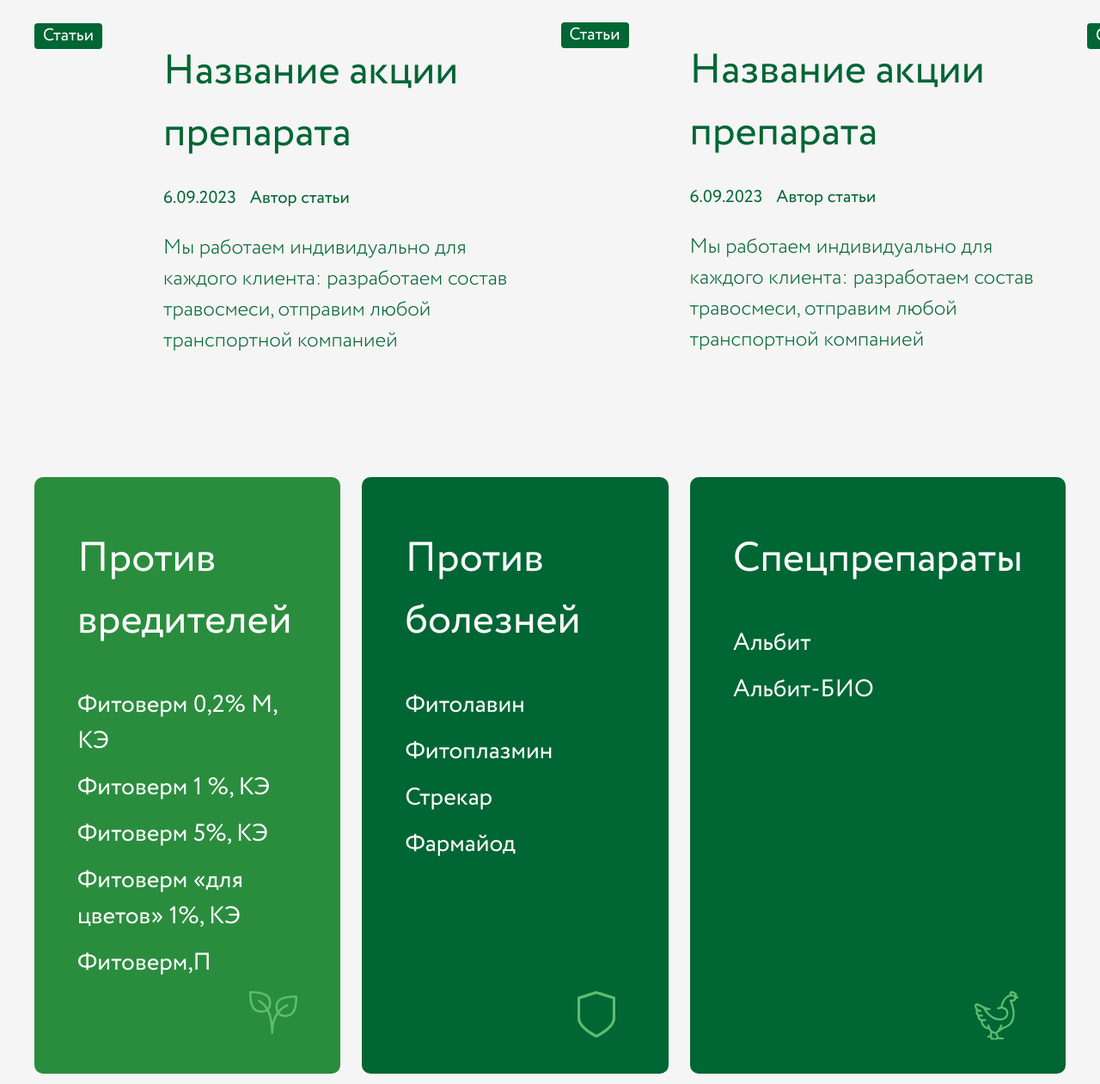
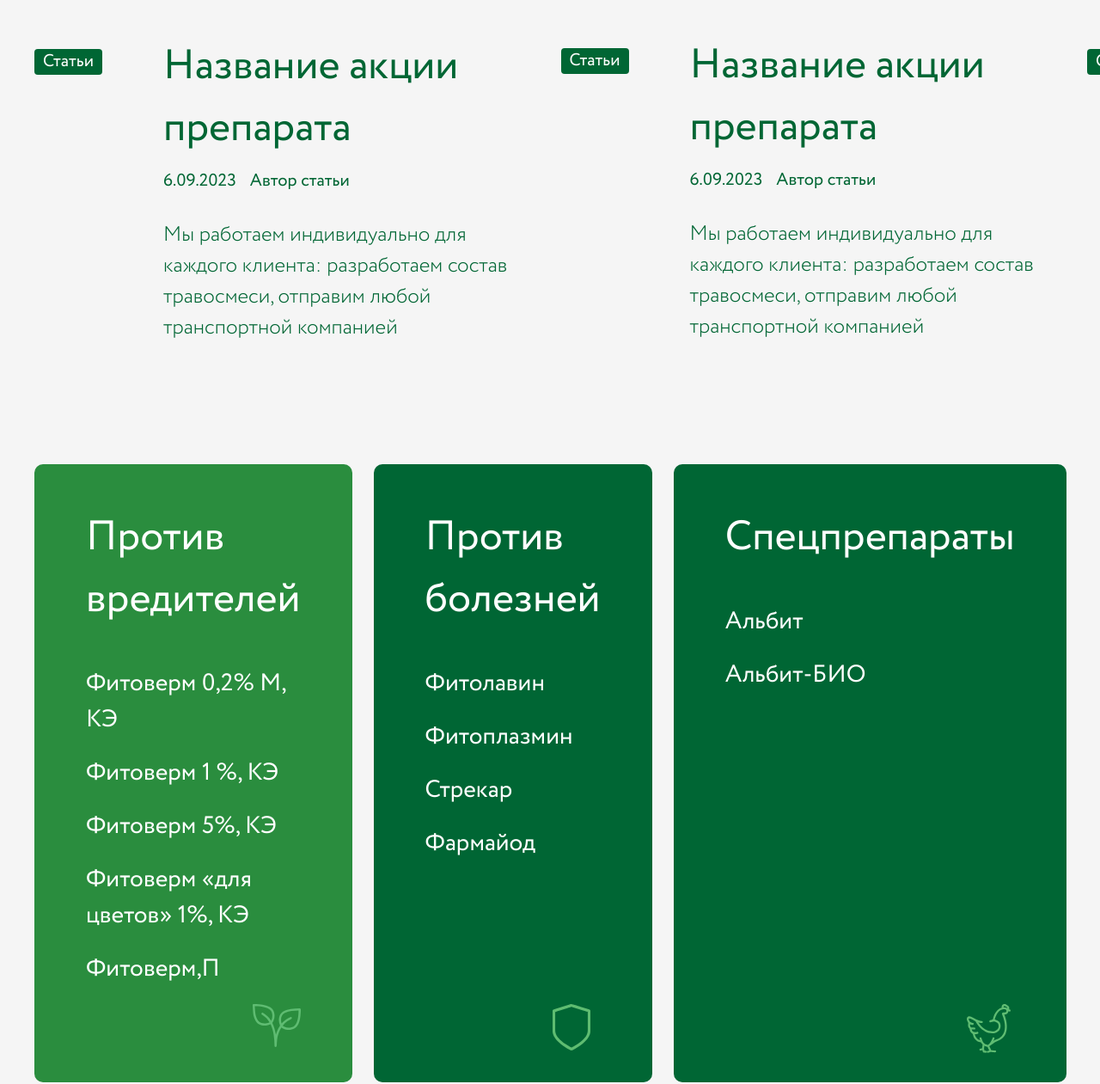
Before and after one commit to yurkaronin/Bais-yug-2023, a website: page src/pages/home-page.html in a window 1280 px wide. Shown: the part 1418-2679 px from the top of the page at 86% size. Drawn offline with nearby package versions, Linux system fonts and the light colour scheme; files that its build step writes are made by us from their sources; files whose address does not match are found by name.

Commit message:
Пиксель пёрфект

```diff
--- a/css/blocks/_card-item.scss
+++ b/css/blocks/_card-item.scss
@@ -16,7 +16,6 @@
   }
   &__title {
     margin: 0;
-    margin-bottom: 24px;
     font-size: 48px;
     font-weight: 400;
 
@@ -24,6 +23,7 @@
   &__link {
     text-decoration: none;
     display: block;
+    margin-bottom: 10px;
   }
   &__meta {
     font-size: 20px;
@@ -35,7 +35,7 @@
     flex-wrap: wrap;
     gap: 16px;
     align-items: center;
-    margin-bottom: 25px;
+    margin-bottom: 30px;
   }
   &__text {
     margin: 0;
--- /dev/null
+++ b/css/blocks/_direction-card.scss
@@ -0,0 +1,35 @@
+.direction-card {
+  border-radius: 10px;
+  background: #2a8d3e;
+  padding: 50px 60px 35px;
+  display: flex;
+    flex-direction: column;
+  &__name {
+    margin: 0;
+    margin-bottom: 40px;
+    color: var(--White);
+    font-size: 48px;
+    font-weight: 400;
+  }
+  &__list {
+    list-style: none;
+    padding: 0;
+    margin: 0;
+    margin-bottom: auto;
+    li {
+      margin-bottom: 20px;
+      color: var(--White);
+      font-size: 28px;
+      font-weight: 400;
+    }
+  }
+  &--two {
+    background: #006634;
+  }
+  &__icon {
+    display: block;
+    width: 56px;
+    height: 56px;
+    margin-left: auto;
+  }
+}
--- a/css/sections/_advances.scss
+++ b/css/sections/_advances.scss
@@ -8,9 +8,13 @@
     display: grid;
     gap: 25px;
     grid-template-columns: repeat(2, 1fr);
+    align-items: flex-start;
 
     padding-top: 130px;
     padding-bottom: 240px;
+  }
+  &__right {
+    padding-top: 15px;
   }
 
   &__list {
@@ -31,6 +35,7 @@
   &__text {
     margin: 0;
     font-size: 32px;
+    line-height: 1.7;
     font-weight: 300;
   }
   li:first-of-type &__text {
--- a/css/sections/_catalog-directions.scss
+++ b/css/sections/_catalog-directions.scss
@@ -8,39 +8,3 @@
     grid-template-columns: repeat(3, 1fr);
   }
 }
-
-.direction-card {
-  border-radius: 10px;
-  background: #2a8d3e;
-  padding: 60px 50px 40px;
-  display: flex;
-    flex-direction: column;
-  &__name {
-    margin: 0;
-    margin-bottom: 40px;
-    color: var(--White);
-    font-size: 48px;
-    font-weight: 400;
-  }
-  &__list {
-    list-style: none;
-    padding: 0;
-    margin: 0;
-    margin-bottom: auto;
-    li {
-      margin-bottom: 12px;
-      color: var(--White);
-      font-size: 28px;
-      font-weight: 400;
-    }
-  }
-  &--two {
-    background: #006634;
-  }
-  &__icon {
-    display: block;
-    width: 56px;
-    height: 56px;
-    margin-left: auto;
-  }
-}
--- a/css/sections/_content.scss
+++ b/css/sections/_content.scss
@@ -4,6 +4,7 @@
   font-style: normal;
   font-weight: 300;
   padding-bottom: 0;
+  padding-top: 100px;
   &__two {
     columns: 2;
     column-gap: 24px;
--- a/css/sections/_footer.scss
+++ b/css/sections/_footer.scss
@@ -69,14 +69,14 @@
     font-weight: 400;
     line-height: 1;
     margin: 0;
-    margin-bottom: 26px;
+    margin-bottom: 34px;
   }
   &__nav {
     list-style: none;
     padding: 0;
     margin: 0;
     li:not(:last-of-type) {
-      margin-bottom: 12px;
+      margin-bottom: 5px;
     }
     a {
       font-size: 20px;
@@ -91,6 +91,7 @@
     margin-left: auto;
     line-height: 1;
     font-weight: 300;
+    font-size: 20px;
     &::after {
       content: "";
       width: 100%;
--- a/css/style.scss
+++ b/css/style.scss
@@ -19,6 +19,7 @@
 @import "blocks/social-list";
 @import "blocks/swiper";
 @import "blocks/custom-map";
+@import "blocks/direction-card";
 
 @import "sections/header";
 @import "sections/home-screen";
--- a/js/script.js
+++ b/js/script.js
@@ -100,7 +100,7 @@
   if (document.querySelector('.reviews .mySwiper')) {
     console.log('Слайдер с отзывами есть!');
     var homeScreenSwiper = new Swiper(".reviews .mySwiper", {
-      slidesPerView: 2.1,
+      slidesPerView: 2.3,
       spaceBetween: 25
     });
   };
@@ -188,7 +188,7 @@
       }, {
         iconLayout: 'default#image',
         iconImageHref: './img/map/balun-1.svg',
-        iconImageSize: [42, 56],
+        iconImageSize: [95, 95],
         iconImageOffset: [-19, -44]
       });
 
--- a/src/blocks/card-item-2.html
+++ b/src/blocks/card-item-2.html
@@ -4,7 +4,7 @@
     <img src="./img/card-item/2.jpg" alt="фото" width="868px" loading="lazy">
   </div>
   <div class="card-item__details">
-    <a class="card-item__details" href="#">
+    <a class="card-item__link" href="#">
       <h3 class="card-item__title">Название акции препарата</h3>
     </a>
     <ul class="card-item__meta">
--- a/src/blocks/card-item.html
+++ b/src/blocks/card-item.html
@@ -4,7 +4,7 @@
     <img src="./img/card-item/1.jpg" alt="фото" width="868px" loading="lazy">
   </div>
   <div class="card-item__details">
-    <a class="card-item__details" href="#">
+    <a class="card-item__link" href="#">
       <h3 class="card-item__title">Название акции препарата</h3>
     </a>
     <ul class="card-item__meta">
```
Also changed, not shown: home-page.html (+12 -12 lines), css/style.css, css/style.min.css.
